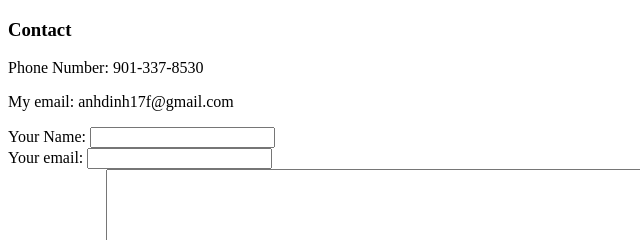
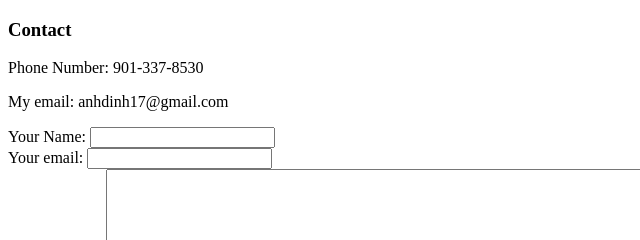
Before and after one commit to yellowf7ash/resume, a plain HTML site: page contact.html in a window 1280 px wide. Shown: the top 240 px of the page, 0-640 px from the left. Drawn offline with Linux system fonts and the light colour scheme.

Commit message:
Add files via upload

```diff
--- a/contact.html
+++ b/contact.html
@@ -7,7 +7,7 @@
   <body>
     <h3>Contact</h3>
     <p>Phone Number: 901-337-8530</p>
-    <p>My email: anhdinh17f@gmail.com</p>
+    <p>My email: anhdinh17@gmail.com</p>
 
     <form class="" action="mailto:anhdinh@gmail.com" method="post" enctype="text/plain">
       <label>Your Name:</label>
```
